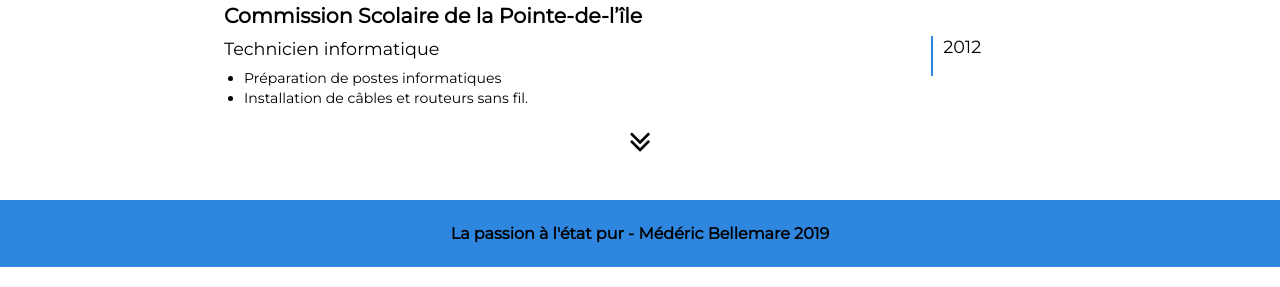
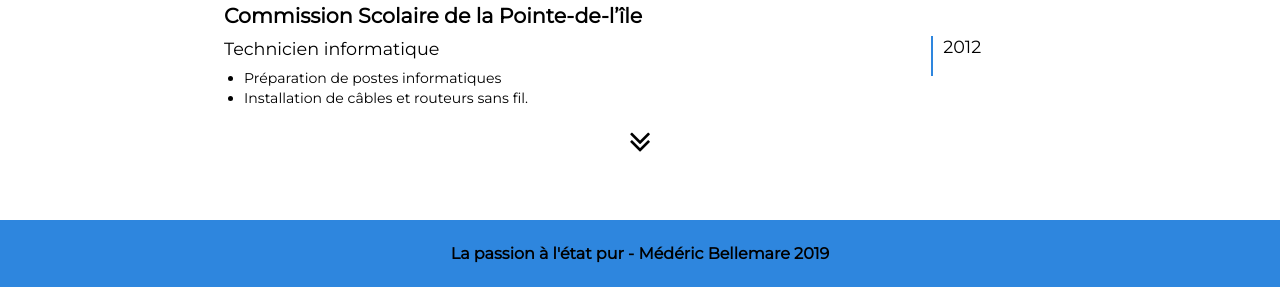
Before and after one commit to BellemareMederic/CV, a PHP site: page / in a window 1280 px wide. Shown: the part 1983-2270 px from the top of the page. Run offline with PHP 8.4, Linux system fonts and the light colour scheme; some libraries are stand-ins or nearby versions.

Commit message:
margin du footer

```diff
--- a/css/style.css
+++ b/css/style.css
@@ -2538,7 +2538,8 @@ footer {
   align-items: center;
   justify-content: center;
   background-color: #2e86de;
-  width: 100vw; }
+  width: 100vw;
+  margin: 20px 0 0; }
   footer h2 {
     display: block;
     padding: 5px 0;
--- a/index.html
+++ b/index.html
@@ -276,7 +276,6 @@
     window.dataLayer = window.dataLayer || [];
     function gtag() { dataLayer.push(arguments); }
     gtag('js', new Date());
-
     gtag('config', 'UA-138307444-1');
   </script>
 </body>
--- a/sass/_footer.scss
+++ b/sass/_footer.scss
@@ -4,6 +4,7 @@ footer{
   justify-content: center;
   background-color: $couleur_section_primaire;
   width:100vw;
+  margin: 20px 0 0;
   h2{
     display: block;
     padding:5px 0;
```
